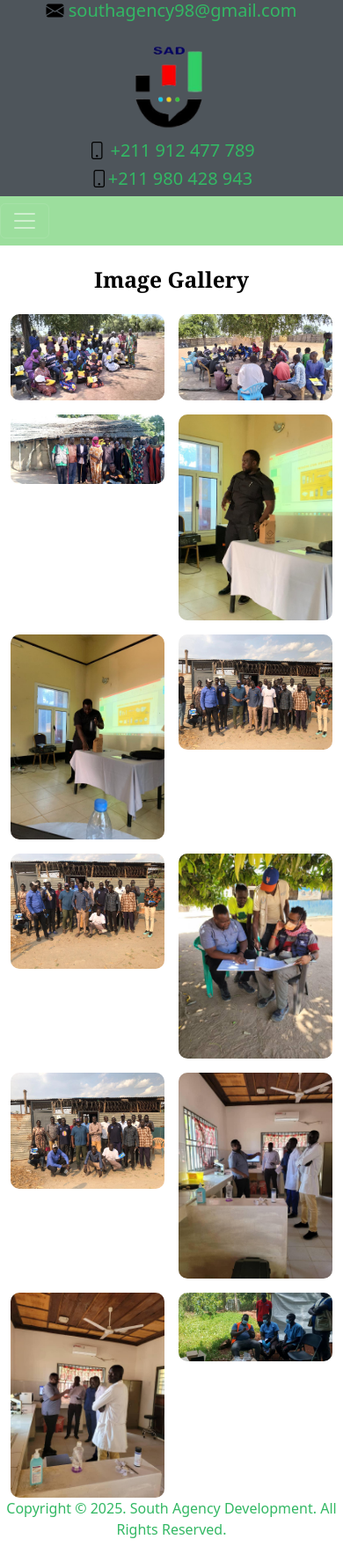
After one commit to deniskathurima/south-agency-development, a Django app: page /gallery/ in a window 390 px wide. The commit adds this page. Shown: the whole page at 88% size. Run offline with Django 5.2, Linux system fonts and the light colour scheme; some libraries are stand-ins or nearby versions.

Commit message:
added gallery navbar-nav

```diff
--- a/sad/urls.py
+++ b/sad/urls.py
@@ -24,4 +24,5 @@ urlpatterns = [
     path ('about/', sad_views.about, name='about-url'),
     path('team/', sad_views.team, name='team-url'),
     path('contact/', sad_views.contact, name='contact-url'),
+    path('gallery/', sad_views.gallery, name='gallery-url'),
 ]
--- a/sad/views.py
+++ b/sad/views.py
@@ -12,3 +12,6 @@ def team(request):
 
 def contact(request):
     return render(request, 'contactUs.html')
+
+def gallery(request):
+    return render(request, 'gallery.html')
--- /dev/null
+++ b/templates/gallery.html
@@ -0,0 +1,150 @@
+{% extends 'master.html' %}
+{% block content %}
+	<!DOCTYPE html>
+<html lang="en">
+<head>
+    <meta charset="UTF-8">
+    <meta name="viewport" content="width=device-width, initial-scale=1">
+    <title>Bootstrap Gallery</title>
+    <!-- Bootstrap CSS -->
+    <link href="https://cdn.jsdelivr.net/npm/bootstrap@5.3.0/dist/css/bootstrap.min.css" rel="stylesheet">
+    <style>
+        .gallery-item {
+            overflow: hidden;
+            border-radius: 10px;
+            cursor: pointer;
+        }
+        .gallery-item img {
+            width: 100%;
+            height: auto;
+            transition: transform 0.3s ease-in-out;
+        }
+        .gallery-item:hover img {
+            transform: scale(1.1);
+        }
+    </style>
+</head>
+<body>
+
+<div class="container mt-4">
+    <h2 style="font-weight: bold; font-family:Georgia,serif; color: black" class="text-center mb-4">Image Gallery</h2>
+
+    <div class="row g-3">
+        <div class="col-md-4 col-6">
+            <div class="gallery-item" data-bs-toggle="modal" data-bs-target="#imageModal1">
+                <img src="../static/images/sadPic1.jpeg" alt="Gallery Image 1">
+            </div>
+        </div>
+        <div class="col-md-4 col-6">
+            <div class="gallery-item" data-bs-toggle="modal" data-bs-target="#imageModal2">
+                <img src="../static/images/sadPic2.jpeg" alt="Gallery Image 2">
+            </div>
+        </div>
+        <div class="col-md-4 col-6">
+            <div class="gallery-item" data-bs-toggle="modal" data-bs-target="#imageModal3">
+                <img src="../static/images/sadPic3.jpeg" alt="Gallery Image 3">
+            </div>
+        </div>
+        <div class="col-md-4 col-6">
+            <div class="gallery-item" data-bs-toggle="modal" data-bs-target="#imageModal4">
+                <img src="../static/images/sadPic4.jpeg" alt="Gallery Image 4">
+            </div>
+        </div>
+        <div class="col-md-4 col-6">
+            <div class="gallery-item" data-bs-toggle="modal" data-bs-target="#imageModal5">
+                <img src="../static/images/sadPic5.jpeg" alt="Gallery Image 5">
+            </div>
+        </div>
+        <div class="col-md-4 col-6">
+            <div class="gallery-item" data-bs-toggle="modal" data-bs-target="#imageModal6">
+                <img src="../static/images/sadPic6.jpeg" alt="Gallery Image 6">
+            </div>
+        </div>
+        <div class="col-md-4 col-6">
+            <div class="gallery-item" data-bs-toggle="modal" data-bs-target="#imageModal6">
+                <img src="../static/images/sadPic7.jpeg" alt="Gallery Image 6">
+            </div>
+        </div>
+        <div class="col-md-4 col-6">
+            <div class="gallery-item" data-bs-toggle="modal" data-bs-target="#imageModal6">
+                <img src="../static/images/sadPic8.jpeg " alt="Gallery Image 6">
+            </div>
+        </div>
+        <div class="col-md-4 col-6">
+            <div class="gallery-item" data-bs-toggle="modal" data-bs-target="#imageModal6">
+                <img src="../static/images/sadPic9.jpeg" alt="Gallery Image 6">
+            </div>
+        </div>
+        <div class="col-md-4 col-6">
+            <div class="gallery-item" data-bs-toggle="modal" data-bs-target="#imageModal6">
+                <img src="../static/images/sadPic10.jpeg" alt="Gallery Image 6">
+            </div>
+        </div>
+        <div class="col-md-4 col-6">
+            <div class="gallery-item" data-bs-toggle="modal" data-bs-target="#imageModal6">
+                <img src="../static/images/sadPic11.jpeg" alt="Gallery Image 6">
+            </div>
+        </div>
+        <div class="col-md-4 col-6">
+            <div class="gallery-item" data-bs-toggle="modal" data-bs-target="#imageModal6">
+                <img src="../static/images/sadPic12.jpeg" alt="Gallery Image 6">
+            </div>
+        </div>
+    </div>
+</div>
+
+<!-- Image Modals -->
+<div class="modal fade" id="imageModal1" tabindex="-1" aria-hidden="true">
+    <div class="modal-dialog modal-lg">
+        <div class="modal-content">
+            <img src="https://via.placeholder.com/800" class="w-100" alt="Gallery Image 1">
+        </div>
+    </div>
+</div>
+
+<div class="modal fade" id="imageModal2" tabindex="-1" aria-hidden="true">
+    <div class="modal-dialog modal-lg">
+        <div class="modal-content">
+            <img src="https://via.placeholder.com/800" class="w-100" alt="Gallery Image 2">
+        </div>
+    </div>
+</div>
+
+<div class="modal fade" id="imageModal3" tabindex="-1" aria-hidden="true">
+    <div class="modal-dialog modal-lg">
+        <div class="modal-content">
+            <img src="https://via.placeholder.com/800" class="w-100" alt="Gallery Image 3">
+        </div>
+    </div>
+</div>
+
+<div class="modal fade" id="imageModal4" tabindex="-1" aria-hidden="true">
+    <div class="modal-dialog modal-lg">
+        <div class="modal-content">
+            <img src="https://via.placeholder.com/800" class="w-100" alt="Gallery Image 4">
+        </div>
+    </div>
+</div>
+
+<div class="modal fade" id="imageModal5" tabindex="-1" aria-hidden="true">
+    <div class="modal-dialog modal-lg">
+        <div class="modal-content">
+            <img src="https://via.placeholder.com/800" class="w-100" alt="Gallery Image 5">
+        </div>
+    </div>
+</div>
+
+<div class="modal fade" id="imageModal6" tabindex="-1" aria-hidden="true">
+    <div class="modal-dialog modal-lg">
+        <div class="modal-content">
+            <img src="https://via.placeholder.com/800" class="w-100" alt="Gallery Image 6">
+        </div>
+    </div>
+</div>
+
+<!-- Bootstrap JS (for modal functionality) -->
+<script src="https://cdn.jsdelivr.net/npm/bootstrap@5.3.0/dist/js/bootstrap.bundle.min.js"></script>
+
+</body>
+</html>
+{% endblock %}
--- a/templates/index.html
+++ b/templates/index.html
@@ -4,7 +4,7 @@
     <div class="bg-image">
         <div class="container">
             <h1 class="text-white text-center" style="font-family: Georgia,serif">Welcome to South Agency Development</h1>
-            <p class="text-white text-center" style="font-style: italic; font-family: Georgia,serif; font-size:20px">Creating Sustainable growth for a better future.</p>
+            <p class="text-white text-center" style="font-style: italic; font-family: Georgia,serif; font-size:20px">Creating sustainable growth for a better future.</p>
         </div>
     </div> <br>
     <div class="container">
@@ -21,7 +21,7 @@
                     charge of registration of Non-Profit Organization s in South Sudan.</p>
             </div>
             <div>
-                <p class="text-center" style="font-size: 20px; font-style: italic; font-family:Georgia,serif; color: #040504">"Creating Sustainable growth for a better future"</p>
+                <p class="text-center" style="font-size: 20px; font-style: italic; font-family:Georgia,serif; color: #040504">"Creating sustainable growth for a better future"</p>
             </div>
         </div>
 
--- a/templates/master.html
+++ b/templates/master.html
@@ -47,6 +47,9 @@
                 <a style="color: #040694;" class="nav-link" href="{% url 'team-url' %}">Our Team</a>
             </li>
             <li style="font-family: 'Agency FB',serif; font-size: x-large; font-weight: bolder" class="nav-item">
+                <a style="color: #040694;" class="nav-link" href="{% url 'gallery-url' %}">Our Gallery</a>
+            </li>
+            <li style="font-family: 'Agency FB',serif; font-size: x-large; font-weight: bolder" class="nav-item">
                 <a style="color: #040694;" class="nav-link" href="{% url 'contact-url' %}">Contact Us</a>
             </li>
         </ul>
```
Also changed, not shown: static/bootstrap/css/styles.css (+0 -7 lines), static/images/sadPic1.jpeg (added), static/images/sadPic10.jpeg (added), static/images/sadPic11.jpeg (added), static/images/sadPic12.jpeg (added), static/images/sadPic2.jpeg (added), static/images/sadPic3.jpeg (added), static/images/sadPic4.jpeg (added), static/images/sadPic5.jpeg (added), static/images/sadPic6.jpeg (added), static/images/sadPic7.jpeg (added), static/images/sadPic8.jpeg (added), static/images/sadPic9.jpeg (added).
